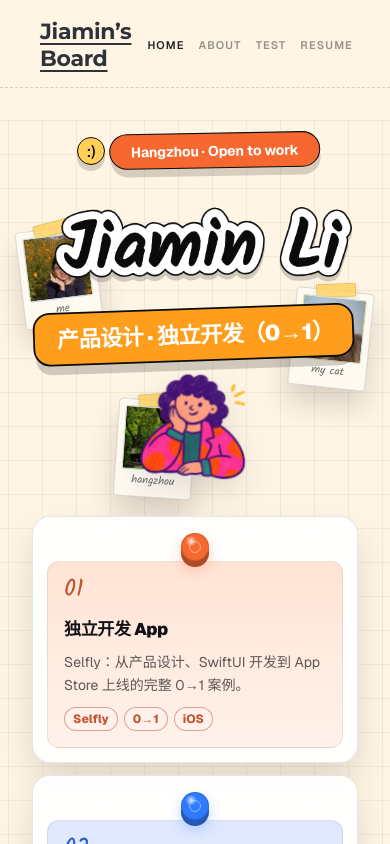
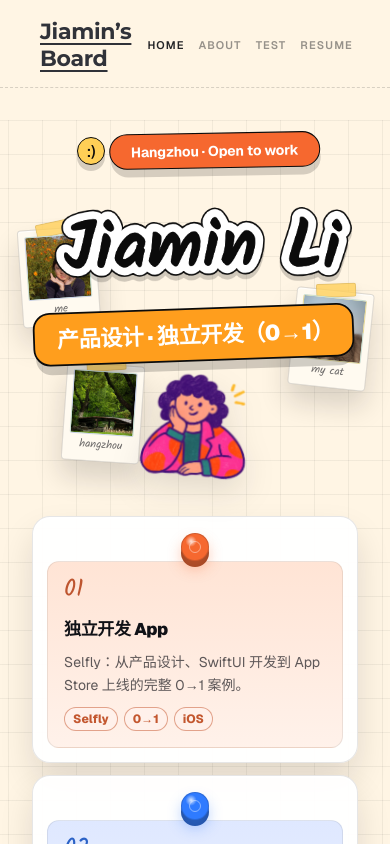
Before and after one commit to jaemin17/jaemin-portfolio, a Next.js app: page / in a window 390 px wide. Shown: the top 844 px of the page. Built offline with nearby package versions, Linux system fonts and the light colour scheme.

Commit message:
Fix homepage scatter polaroid layout and rotation persistence.
Use --scatter-rotate on middle scatter polaroids so me keeps the opposite tilt after drop-in, and reposition hangzhou to avoid overlapping me and the cat photo.

```diff
--- a/src/app/page.module.css
+++ b/src/app/page.module.css
@@ -110,6 +110,7 @@
   pointer-events: auto;
   z-index: 6;
   animation-name: scatterDropIn;
+  transform: rotate(var(--scatter-rotate, 0deg));
 }
 
 @keyframes scatterDropIn {
@@ -127,11 +128,10 @@
 }
 
 .scatterMe {
-  --scatter-rotate: -8deg;
+  --scatter-rotate: -5deg;
   top: 148px;
   left: clamp(0px, 1.5vw, 18px);
   z-index: 7;
-  transform: rotate(-8deg);
   animation-delay: 240ms;
 }
 
@@ -139,17 +139,17 @@
   --scatter-rotate: 7deg;
   top: 228px;
   right: clamp(0px, 2vw, 28px);
-  transform: rotate(7deg);
+  z-index: 8;
   animation-delay: 300ms;
 }
 
 .scatterHangzhou {
   --scatter-rotate: 5deg;
-  top: 370px;
-  left: clamp(136px, 18vw, 188px);
+  top: 340px;
+  left: clamp(56px, 10vw, 108px);
+  right: auto;
   width: 108px;
   z-index: 6;
-  transform: rotate(5deg);
   animation-delay: 360ms;
 }
 
@@ -1375,8 +1375,9 @@
   }
 
   .scatterHangzhou {
-    top: 352px;
-    left: clamp(124px, 16vw, 168px);
+    top: 318px;
+    left: 56px;
+    right: auto;
   }
 
   .hero {
@@ -1430,26 +1431,25 @@
   }
 
   .scatterMe {
-    --scatter-rotate: -7deg;
+    --scatter-rotate: -4deg;
     top: 116px;
     left: 0;
-    transform: rotate(-7deg);
   }
 
   .scatterCat {
     --scatter-rotate: 6deg;
     top: 190px;
     right: 0;
-    transform: rotate(6deg);
+    z-index: 8;
   }
 
   .scatterHangzhou {
     --scatter-rotate: 4deg;
-    top: 314px;
+    top: 292px;
     bottom: auto;
-    left: 128px;
+    left: 52px;
+    right: auto;
     width: 96px;
-    transform: rotate(4deg);
   }
 
   .title {
@@ -1656,10 +1656,9 @@
   }
 
   .scatterMe {
-    --scatter-rotate: -7deg;
+    --scatter-rotate: -4deg;
     top: 108px;
     left: 0;
-    transform: rotate(-7deg);
   }
 
   .scatterCat {
@@ -1667,16 +1666,16 @@
     top: 170px;
     right: 0;
     left: auto;
-    transform: rotate(6deg);
+    z-index: 8;
   }
 
   .scatterHangzhou {
     --scatter-rotate: 4deg;
-    top: 280px;
+    top: 244px;
     bottom: auto;
-    left: 96px;
+    left: 44px;
+    right: auto;
     width: 72px;
-    transform: rotate(4deg);
   }
 
   .polaroidPair {
```
